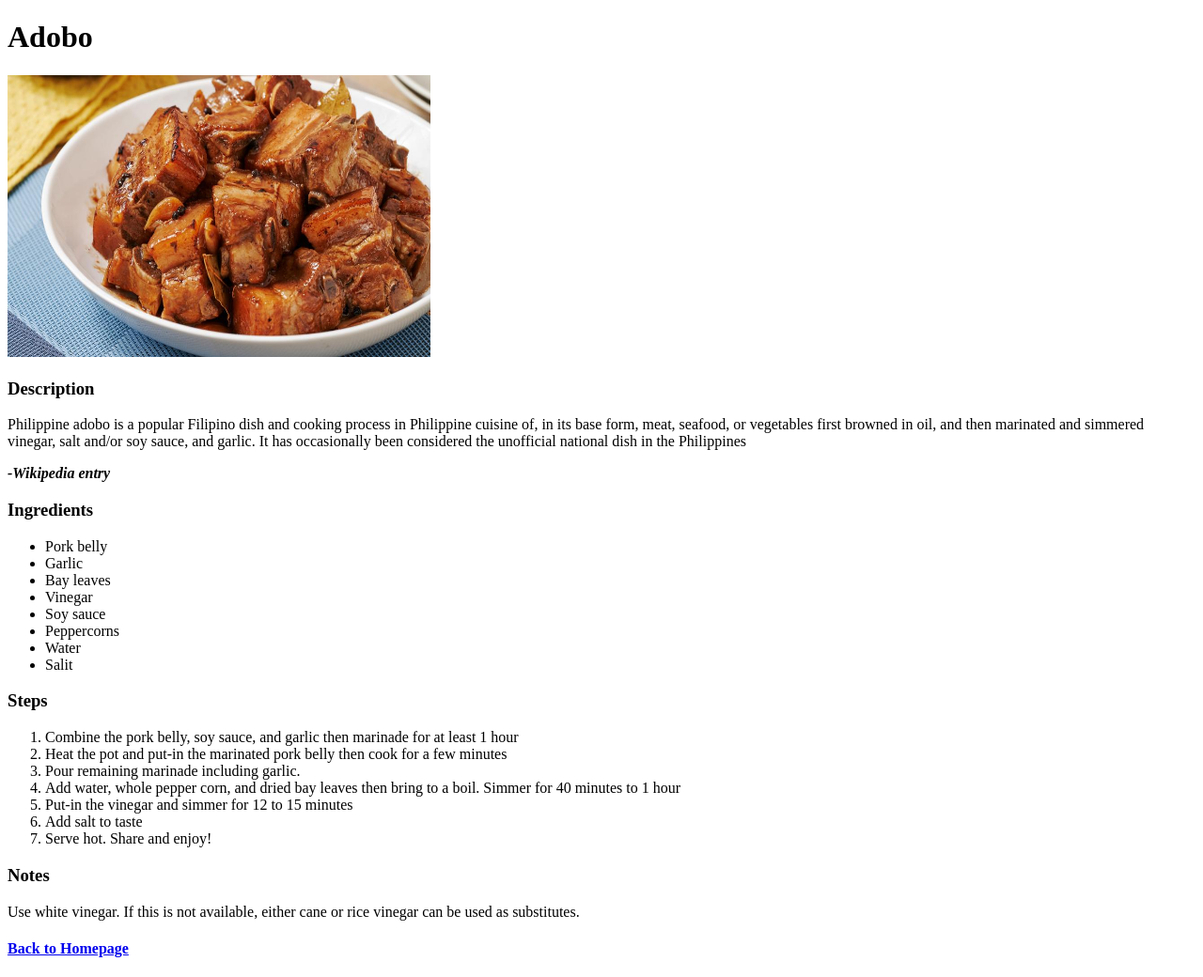
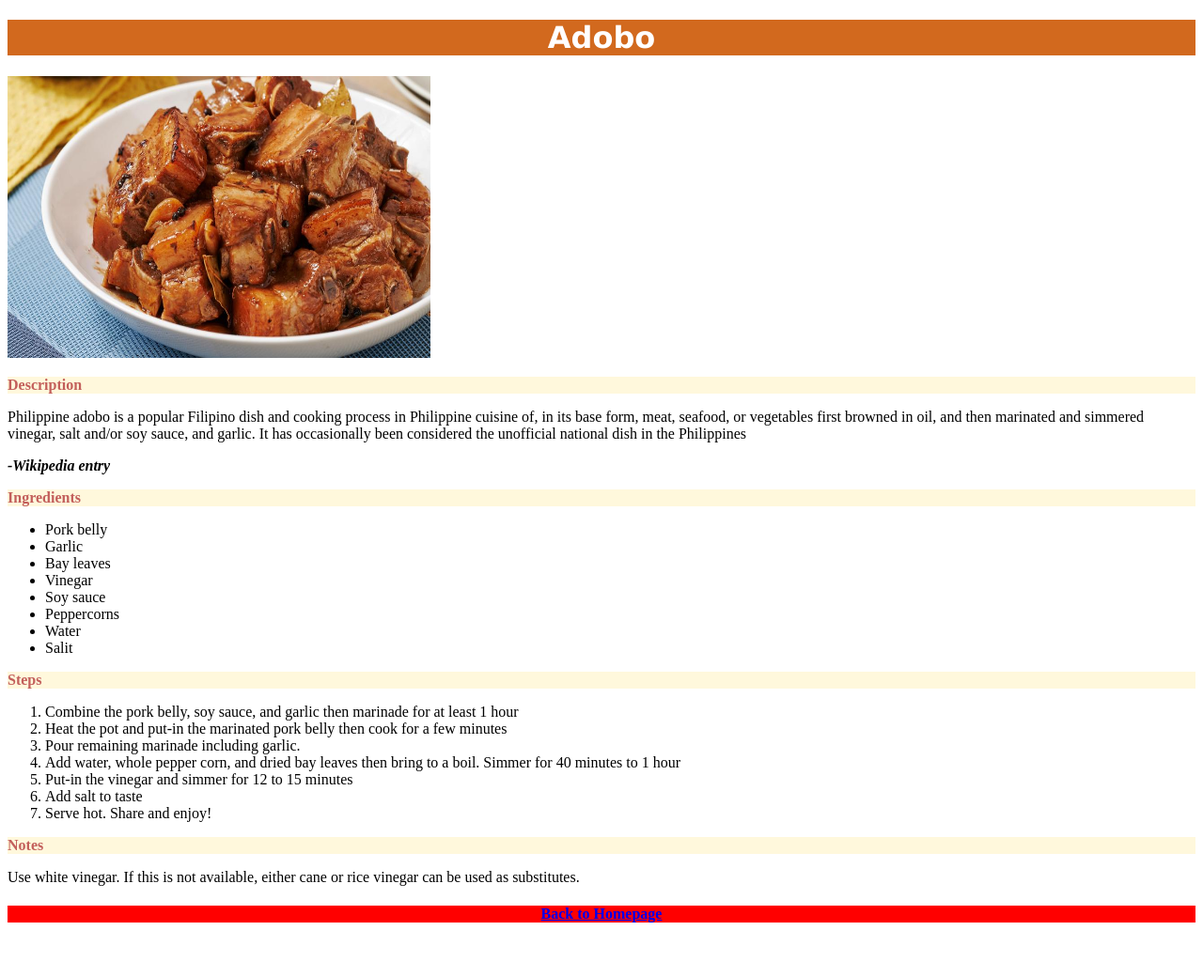
Before and after one commit to EmotionReD/odin-recipes, a plain HTML site: page recipes/adobo.html in a window 1280 px wide. Shown: the whole page at 94% size. After the commit the page ends 1003 px from the top, so only its background shows below. Drawn offline with Linux system fonts and the light colour scheme.

Commit message:
Add font-family to h1

```diff
--- a/recipes/style-recipes.css
+++ b/recipes/style-recipes.css
@@ -0,0 +1,18 @@
+h1 {
+    font-size: 32px;
+    color: white;
+    background-color: chocolate;
+    text-align: center;
+    font-family: Verdana, Geneva, Tahoma, sans-serif;
+}
+h3 {
+    font-size: 16px;
+    color: rgba(184, 67, 67, 0.849);
+    background-color: cornsilk;
+}
+h4 {
+    font-size: 16px;
+    color: white;
+    background-color: red;
+    text-align: center;
+}
--- a/style.css
+++ b/style.css
@@ -3,6 +3,7 @@ h1 {
     color: white;
     background-color: chocolate;
     text-align: center;
+    font-family: Verdana, Geneva, Tahoma, sans-serif;
 }
 .recipes {
     font-size: 16px;
```
